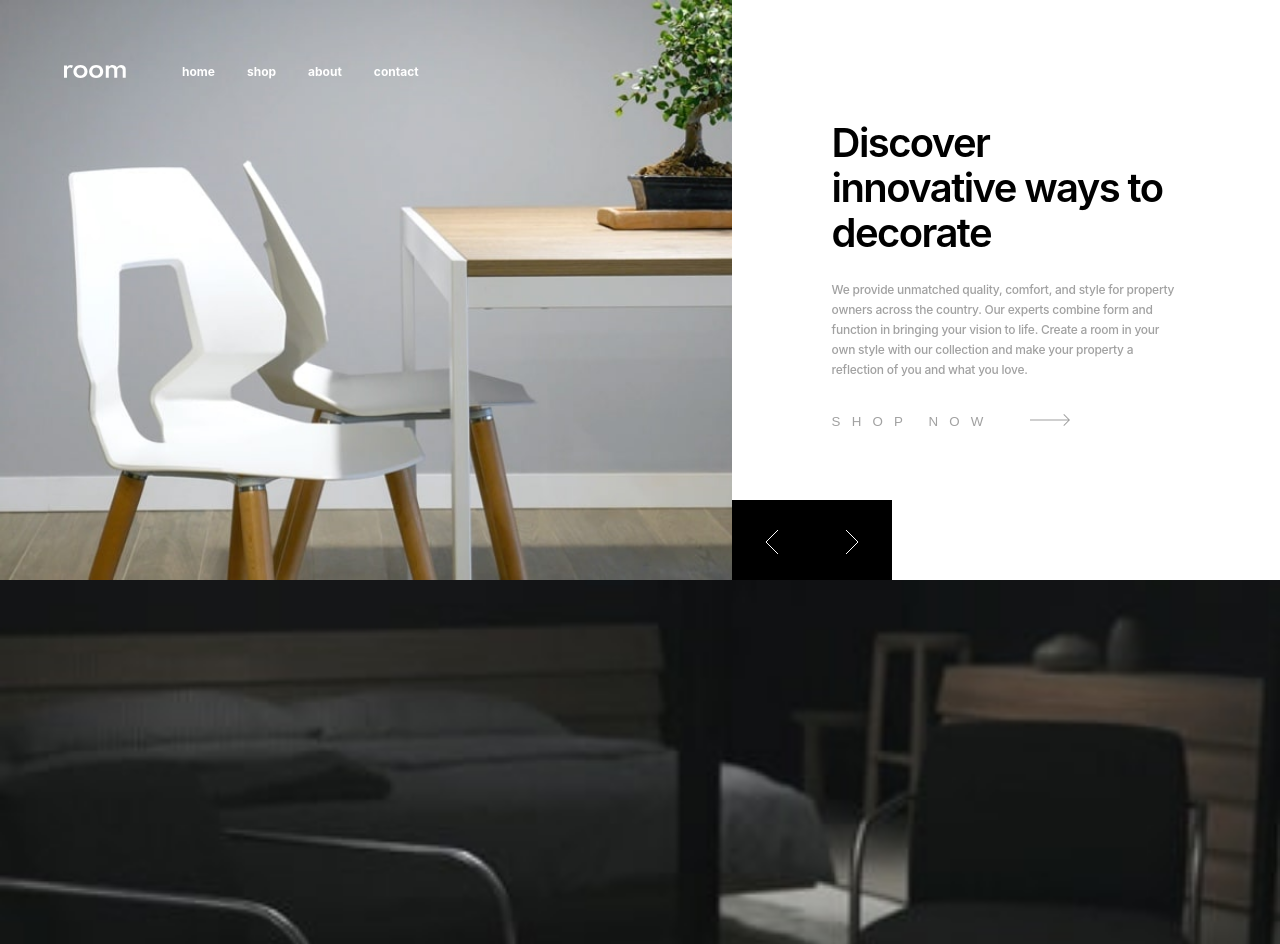
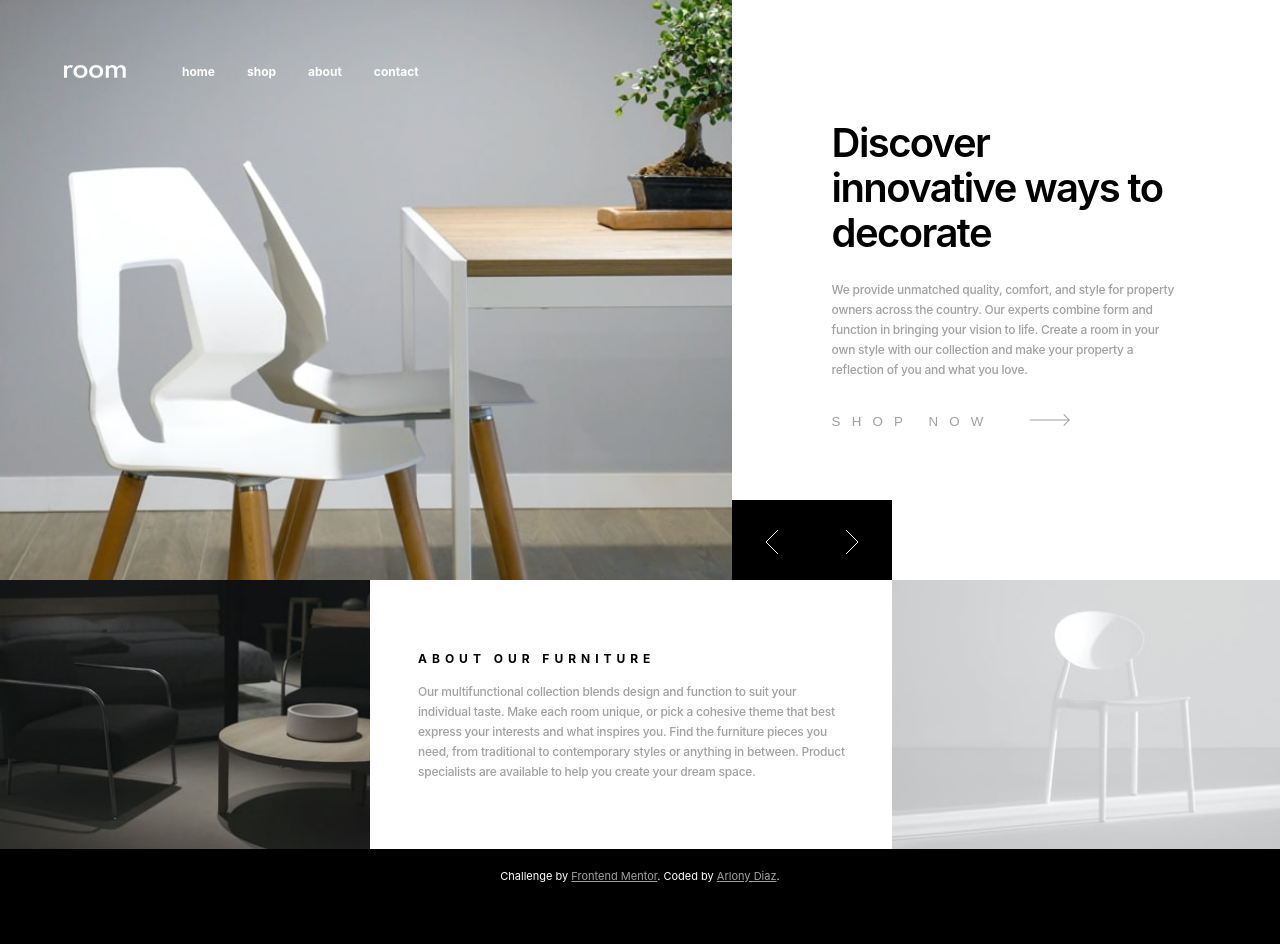
Before and after one commit to rlon23/fem-room-home, a React (Create React App) app: page / in a window 1280 px wide. Shown: the top 944 px of the page. After the commit the page ends 903 px from the top, so only its background shows below. Built offline with nearby package versions, Linux system fonts and the light colour scheme.

Commit message:
add AboutFurniture tablet and desktop styles

```diff
--- a/src/components/AboutFurniture/AboutFurniture.js
+++ b/src/components/AboutFurniture/AboutFurniture.js
@@ -5,7 +5,7 @@ import img2 from './../../images/image-about-light.jpg';
 function AboutFurniture() {
   return (
     <section className='AboutFurniture'>
-      <div className='AboutFurniture__image'>
+      <div className='AboutFurniture__image dark'>
         <img src={img1} alt='' />
       </div>
 
@@ -21,7 +21,7 @@ function AboutFurniture() {
         </p>
       </div>
 
-      <div className='AboutFurniture__image'>
+      <div className='AboutFurniture__image light'>
         <img src={img2} alt='' />
       </div>
     </section>
--- a/src/components/AboutFurniture/AboutFurniture.scss
+++ b/src/components/AboutFurniture/AboutFurniture.scss
@@ -4,18 +4,44 @@
   background-color: var(--white);
   text-align: left;
 
+  @include breakpoint(md) {
+    display: flex;
+    flex-flow: row nowrap;
+  }
+
   &__image {
     width: 100vw;
     line-height: 0;
+    box-sizing: border-box;
 
     img {
       width: 100%;
       height: auto;
+      min-width: 100%;
+      min-height: 100%;
+      object-fit: cover;
+      object-position: left;
+    }
+
+    @include breakpoint(md) {
+      &.dark {
+        flex-basis: 420px;
+      }
+
+      &.light {
+        flex-basis: 440px;
+      }
     }
   }
 
   &__content {
     padding: em(56) em(32);
+    box-sizing: border-box;
+
+    @include breakpoint(md) {
+      flex-basis: 580px;
+      padding: em(69) em(47) em(67) em(48);
+    }
   }
 
   &__title {
--- a/src/components/Navbar/Navbar.scss
+++ b/src/components/Navbar/Navbar.scss
@@ -72,10 +72,11 @@
 
     .logo {
       @include breakpoint(md) {
-        margin-left: 64px;
+        margin-left: 40px;
         margin-right: 28px;
       }
       @include breakpoint(lg) {
+        margin-left: 64px;
         margin-right: 56px;
       }
     }
```
